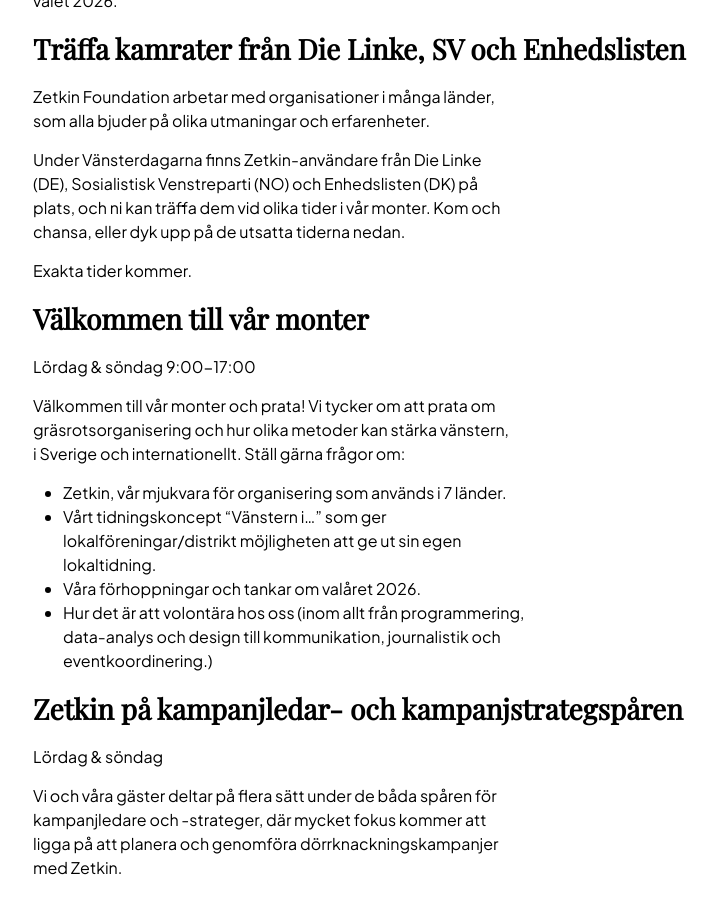
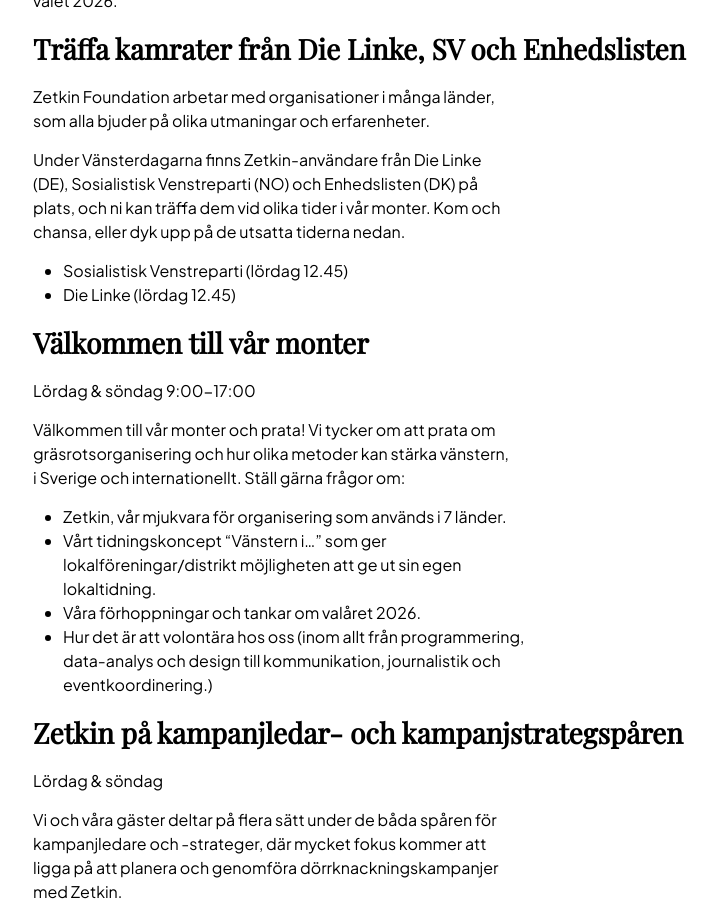
Before and after one commit to zetkin/zetkin.org, a Jekyll site: the page built from vdagarna/index.md, in a window 1280 px wide and 900 px high, scrolled down 1788 px. Shown: the whole window, without its empty margins (207-923 px from the left). Built offline with Jekyll 4.4.1, drawn with Linux system fonts in a browser that asks for light colours.

Commit message:
Add times for DL and SV

```diff
--- a/vdagarna/index.md
+++ b/vdagarna/index.md
@@ -53,7 +53,8 @@
 
 Under Vänsterdagarna finns Zetkin-användare från Die Linke (DE), Sosialistisk Venstreparti (NO) och Enhedslisten (DK) på plats, och ni kan träffa dem vid olika tider i vår monter. Kom och chansa, eller dyk upp på de utsatta tiderna nedan.
 
-Exakta tider kommer.
+- Sosialistisk Venstreparti (lördag 12.45)
+- Die Linke (lördag 12.45)
 
 ## Välkommen till vår monter
 Lördag & söndag 9:00-17:00
```
